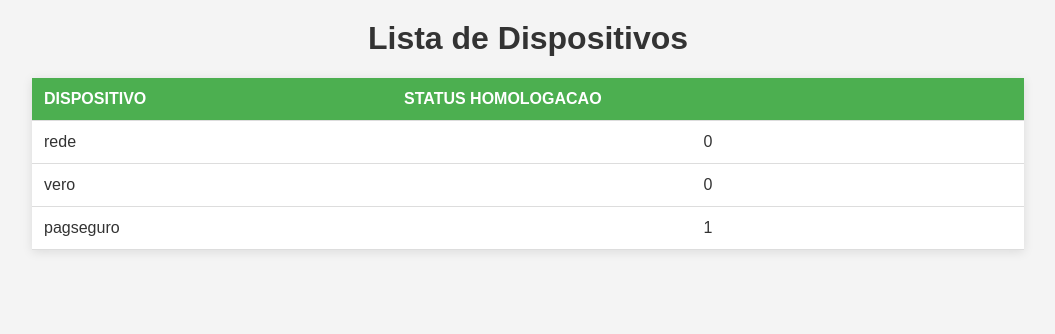
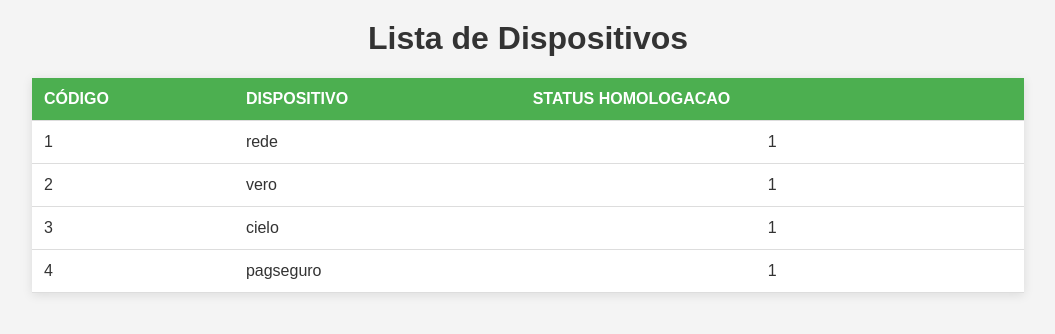
Before and after one commit to evandir-kwinfo/API-Python, a Flask app: page /lista_dispositivos_cadastrados in a window 1280 px wide. Shown: the top 334 px of the page, without its empty margins (112-1167 px from the left). Run offline with Flask 3, Linux system fonts and the light colour scheme.

Commit message:
Adicionando endpoint para dispositivos

```diff
--- a/dispositivos.json
+++ b/dispositivos.json
@@ -1,12 +1,22 @@
-{
-    "nome": {
-        "0": "rede",
-        "1": "vero",
-        "2": "pagseguro"
-    },
-    "status": {
-        "0": 0,
-        "1": 0,
-        "2": 1
-    }
-}
+[
+  {
+    "codigo": 1,
+    "nome": "rede",
+    "status": 1
+  },
+  {
+    "codigo": 2,
+    "nome": "vero",
+    "status": 1
+  },
+  {
+    "codigo": 3,
+    "nome": "cielo",
+    "status": 1
+  },
+  {
+    "codigo": 4,
+    "nome": "pagseguro",
+    "status": 1
+  }
+]
--- a/main.py
+++ b/main.py
@@ -9,16 +9,14 @@
 app = Flask(__name__)
 
 # Ler o JSON de um arquivo externo
-with open('dispositivos.json', 'r') as file:
-    dispositivos = json.load(file)
+def load_data():
+    with open('dispositivos.json') as f:
+        return json.load(f)
 
 
-# Função auxiliar para buscar informações por nome
-def buscar_por_nome(nome):
-    for i in range(len(dispositivos["nome"])):
-        if dispositivos["nome"][str(i)] == nome:
-            return i  # Retorna o índice onde o nome foi encontrado
-    return None
+@app.route('/dispositivos', methods=['GET'])
+def get_dispositivos():
+    return jsonify(load_data())
 
 
 # construir as funcionalidades
@@ -29,29 +27,18 @@
 
 @app.route('/lista_dispositivos_cadastrados')
 def lista_dispositivos_cadastrados():
-    # Criar um array combinando os valores do JSON
-    resultado = [{
-        "nome": dispositivos["nome"][str(i)],
-        "status": dispositivos["status"][str(i)]
-    } for i in range(len(dispositivos["nome"]))]
+    data = load_data()
+    return render_template('dispositivos.html', data=data)
 
-    # Retorna o array como JSON
-    return render_template('dispositivos.html', dispositivos=resultado)
-
-
-@app.route('/busca_status_dispositivo', methods=['GET'])
-def get_dados():
-    nome = request.args.get('nome')  # Obtém o parâmetro 'nome' da URL
-
-    if nome:
-        indice = buscar_por_nome(nome)
-        if indice is not None:
-            resultado = {"nome": nome, "status": dispositivos["status"][str(indice)]}
-            return jsonify(resultado)
-        else:
-            return jsonify({"error": "Nome não encontrado"}), 404
-    else:
-        return jsonify({"error": "Parâmetro 'nome' é necessário"}), 400
+@app.route('/busca_status_dispositivo/<int:codigo>', methods=['GET'])
+def get_status(codigo):
+    data = load_data()
+    # Encontrar o status com base no código fornecido
+    for item in data:
+        if item['codigo'] == codigo:
+            return jsonify({"codigo": codigo, "nome": item['nome'], "status": item['status']})
+    # Se o código não for encontrado
+    return jsonify({"error": "Código não encontrado"}), 404
 
 
 @app.route('/altera_status_dispositivo', methods=['PUT'])
--- a/templates/dispositivos.html
+++ b/templates/dispositivos.html
@@ -64,14 +64,16 @@
     <h1>Lista de Dispositivos</h1>
     <table>
       <thead>
+        <th class='text-left'>Código</th>
         <th class='text-left'>Dispositivo</th>
         <th class='text-left'>Status Homologacao</th>
       </thead>
       <tbody>
-        {% for dispositivo in dispositivos %}
+        {% for item in data %}
         <tr>
-          <td class='text-left'>{{ dispositivo.nome }}</td>
-          <td class='text-center'>{{ dispositivo.status }}</td>
+          <td class='text-left'>{{ item.codigo }}</td>
+          <td class='text-left'>{{ item.nome }}</td>
+          <td class='text-center'>{{ item.status }}</td>
         </tr>
         {% endfor %}
       </tbody>
--- a/templates/homepage.html
+++ b/templates/homepage.html
@@ -68,8 +68,8 @@
                 </a>
             </li>
             <li>
-                <a href="/busca_status_dispositivo?nome=vero">
-                    <b>Busca Status Dispositivo</b> Ex: busca_status_dispositivo?nome=rede
+                <a href="/busca_status_dispositivo/1">
+                    <b>Busca Status Dispositivo</b> Ex: busca_status_dispositivo/{codigo}
                 </a>
             </li>
 <!--            <li>-->
```
